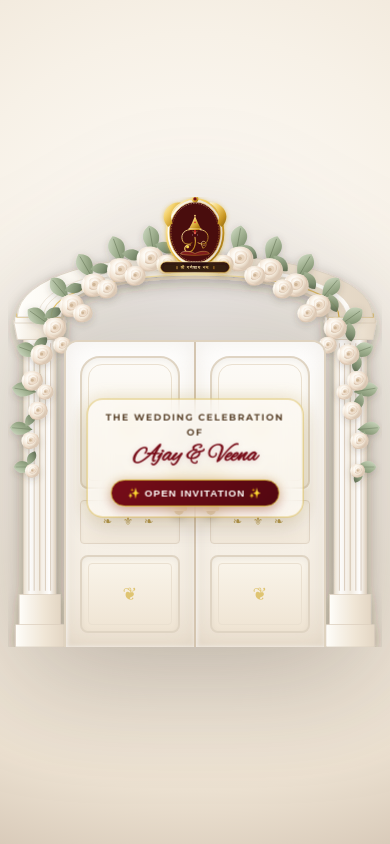
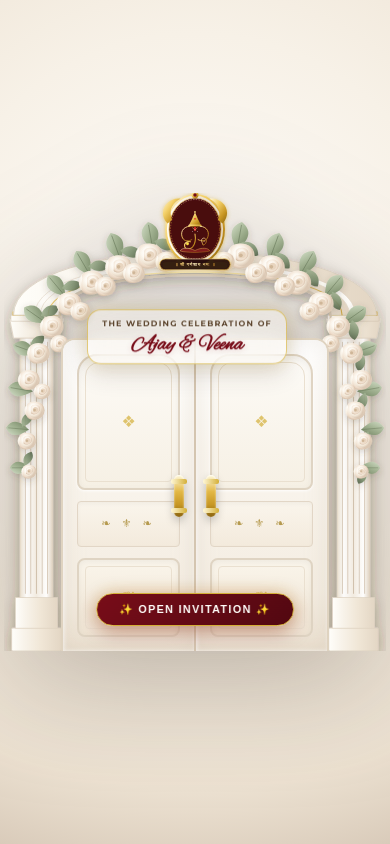
Before and after one commit to shubhpanvlkr/ajay-veena-wedding, a website: page index.html in a window 390 px wide. Shown: the top 844 px of the page. Drawn offline with nearby package versions, Linux system fonts and the light colour scheme; a web font is replaced by a local one.

Commit message:
style: update portal dimensions and title styling
Adjusted portal container size and repositioned the wedding title plaque for better layout responsiveness and visual balance.

```diff
--- a/index.html
+++ b/index.html
@@ -72,8 +72,8 @@
     /* Portal Container matching SVG 1000x1200 aspect ratio - Resized for grand presence */
     .portal-container {
       position: relative;
-      width: min(96vw, 640px);
-      max-height: 94vh;
+      width: min(98vw, 760px);
+      max-height: 96vh;
       aspect-ratio: 1000 / 1200;
       display: flex;
       align-items: center;
@@ -323,20 +323,20 @@
     .door-left .french-handle { right: 10px; }
     .door-right .french-handle { left: 10px; }
 
-    /* Center Adjusted Door Tab (Positioned above door-reveal-chamber & fitted properly) */
-    .door-btn-wrapper {
+    /* 1. Upper Text Plaque: THE WEDDING CELEBRATION OF Ajay & Veena (60% Transparent) */
+    .door-title-wrapper {
       position: absolute;
-      top: 38%;
-      left: 50%;
+      top: -1%;
+      left: 47%;
       transform: translate(-50%, -50%);
       z-index: 100;
       text-align: center;
       transition: opacity 0.4s ease, transform 0.5s ease;
-      width: min(270px, 84%);
-      max-width: 270px;
-      padding: clamp(10px, 2.5vw, 15px) clamp(10px, 2.5vw, 16px);
+      width: min(200px, 86%);
+      max-width: 200px;
+      padding: clamp(6px, 1.8vw, 10px) clamp(8px, 2vw, 14px);
       background: rgba(255, 253, 248, 0.4);
-      border-radius: 16px;
+      border-radius: 14px;
       border: 1.5px solid rgba(212, 175, 55, 0.65);
       box-shadow: 0 10px 25px rgba(60, 45, 30, 0.16), 0 0 18px rgba(212, 175, 55, 0.2);
       backdrop-filter: blur(12px);
@@ -349,8 +349,8 @@
 
     .door-sub-text {
       color: #5c442c;
-      font-size: clamp(0.58rem, 1.4vw, 0.68rem);
-      letter-spacing: 1.5px;
+      font-size: clamp(0.5rem, 1.2vw, 0.6rem);
+      letter-spacing: 1.2px;
       text-transform: uppercase;
       font-weight: 700;
       text-shadow: 0 1px 2px rgba(255, 255, 255, 0.8);
@@ -359,35 +359,46 @@
 
     .door-script-title {
       font-family: 'Alex Brush', cursive;
-      font-size: clamp(1.5rem, 3.8vw, 1.95rem);
+      font-size: clamp(1.35rem, 3.4vw, 1.65rem);
       color: var(--primary);
       line-height: 1.1;
-      margin: 2px 0 8px;
+      margin: 0;
       text-shadow: 0 1px 6px rgba(120, 13, 25, 0.18), 0 0 12px rgba(255, 255, 255, 0.8);
     }
 
+    /* 2. Bottom Action Wrapper: OPEN INVITATION (Brought to the bottom) */
+    .door-btn-wrapper {
+      position: absolute;
+      bottom: 8%;
+      left: 50%;
+      transform: translateX(-50%);
+      z-index: 100;
+      text-align: center;
+      transition: opacity 0.4s ease, transform 0.5s ease;
+      width: auto;
+    }
+
     .open-door-btn {
-      padding: clamp(6px, 1.8vw, 9px) clamp(16px, 3.5vw, 22px);
+      padding: clamp(9px, 2vw, 12px) clamp(22px, 5vw, 32px);
       background: linear-gradient(135deg, #780d19 0%, #520811 100%);
       color: #fffdf9;
       border: 1.5px solid var(--gold);
       border-radius: 50px;
-      font-size: clamp(0.62rem, 1.4vw, 0.7rem);
+      font-size: clamp(0.68rem, 1.6vw, 0.78rem);
       font-weight: 700;
-      letter-spacing: 1px;
+      letter-spacing: 1.3px;
       text-transform: uppercase;
       cursor: pointer;
-      box-shadow: 0 4px 12px rgba(120, 13, 25, 0.3), 0 0 10px rgba(212, 175, 55, 0.3);
+      box-shadow: 0 6px 20px rgba(120, 13, 25, 0.35), 0 0 16px rgba(212, 175, 55, 0.35);
       transition: all 0.3s cubic-bezier(0.175, 0.885, 0.32, 1.275);
       white-space: nowrap;
-      max-width: 92%;
     }
 
     .open-door-btn:hover {
       transform: scale(1.05);
       background: linear-gradient(135deg, #d4af37 0%, #aa820a 100%);
       color: #2b0307;
-      box-shadow: 0 6px 18px rgba(120, 13, 25, 0.3), 0 0 16px rgba(255, 215, 0, 0.6);
+      box-shadow: 0 8px 24px rgba(120, 13, 25, 0.35), 0 0 20px rgba(255, 215, 0, 0.7);
       border-color: #ffffff;
     }
 
@@ -972,10 +983,14 @@
           <div class="french-handle"></div>
         </div>
 
-        <!-- Center Door Tab / Invitation Plaque (60% Transparent) -->
-        <div class="door-btn-wrapper" id="door-btn-box">
+        <!-- Upper Title Plaque: THE WEDDING CELEBRATION OF Ajay & Veena (60% Transparent) -->
+        <div class="door-title-wrapper" id="door-title-box">
           <p class="door-sub-text">The Wedding Celebration Of</p>
           <h2 class="door-script-title">Ajay &amp; Veena</h2>
+        </div>
+
+        <!-- Bottom Action Wrapper: OPEN INVITATION -->
+        <div class="door-btn-wrapper" id="door-btn-box">
           <button class="open-door-btn" onclick="openDoors()">✨ Open Invitation ✨</button>
         </div>
       </div>
@@ -1275,10 +1290,16 @@
       playMusic();
 
       const btnBox = document.getElementById('door-btn-box');
+      const titleBox = document.getElementById('door-title-box');
       if (btnBox) {
         btnBox.style.opacity = '0';
-        btnBox.style.transform = 'translate(-50%, -50%) scale(0.85)';
+        btnBox.style.transform = 'translateX(-50%) translateY(12px) scale(0.9)';
         btnBox.style.pointerEvents = 'none';
+      }
+      if (titleBox) {
+        titleBox.style.opacity = '0';
+        titleBox.style.transform = 'translate(-50%, -50%) translateY(-12px) scale(0.9)';
+        titleBox.style.pointerEvents = 'none';
       }
 
       const doorLeft = document.getElementById('door-left');
```
